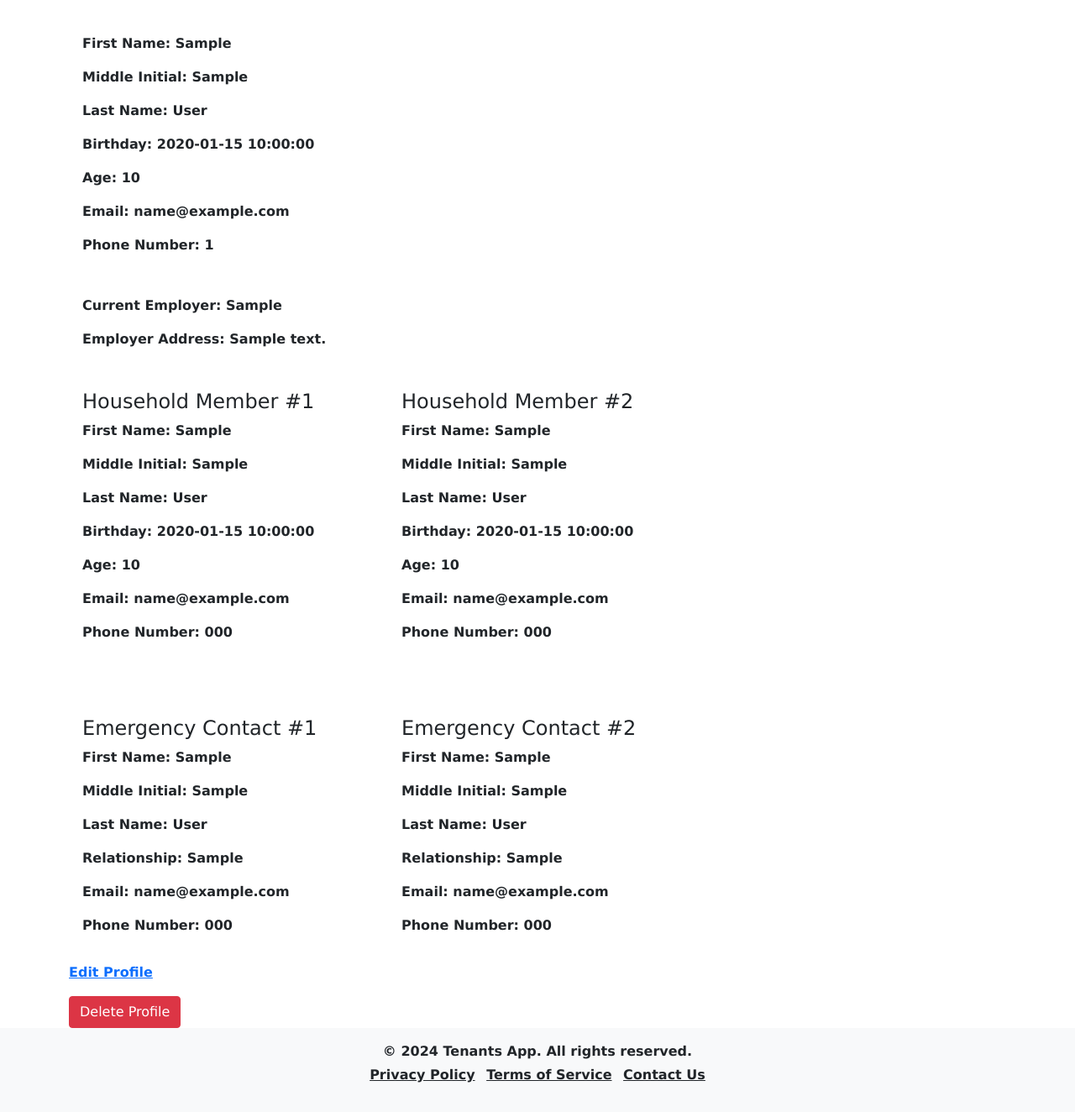
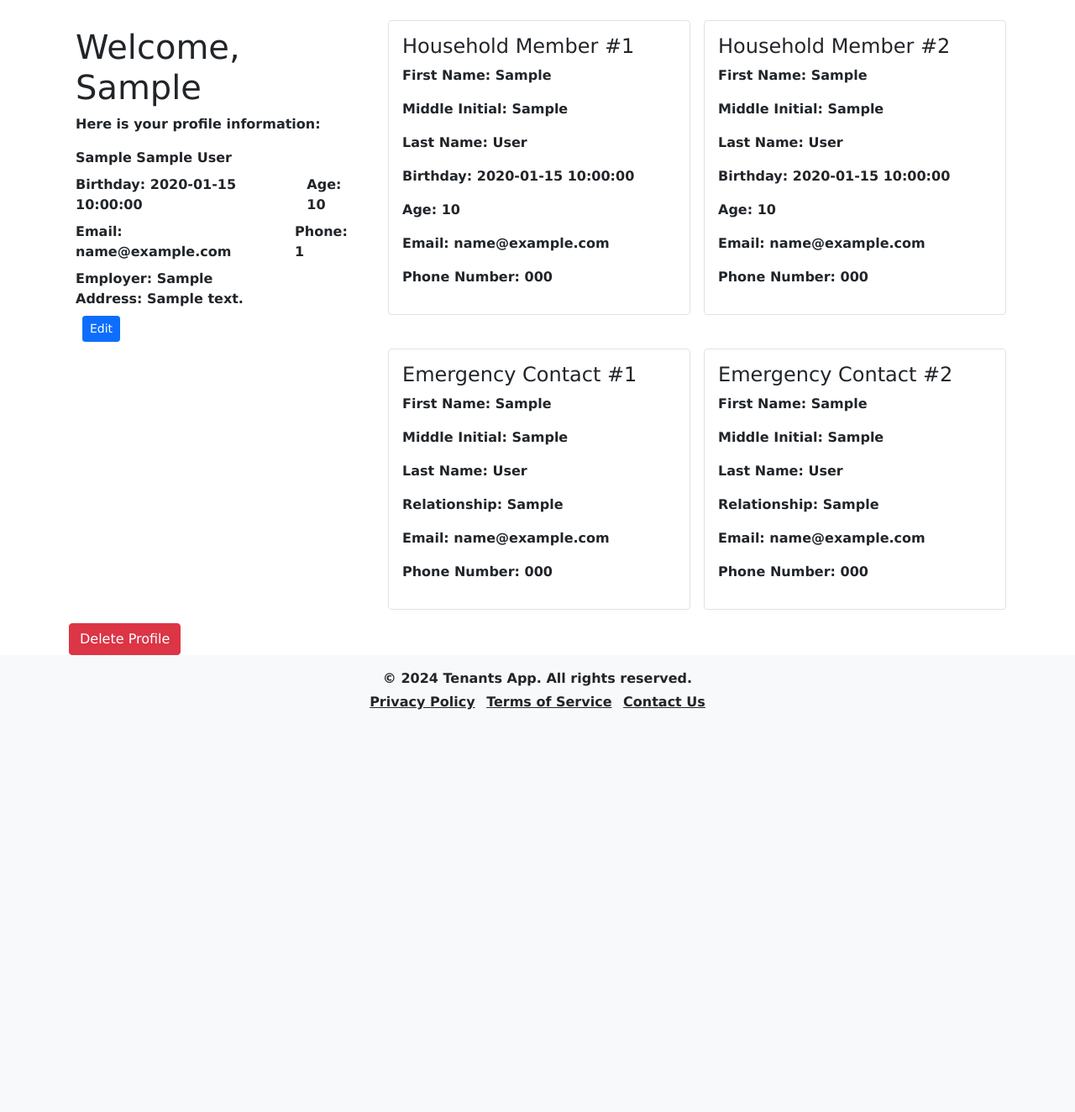
Before and after one commit to Aellantis/tenants-app, a Flask app: template templates/detail_tenant.html in a window 1280 px wide. Shown: the part 56-1380 px from the top of the page at 84% size. After the commit the page ends 901 px from the top, so only its background shows below. Run offline with Flask 3, Linux system fonts and the light colour scheme; the template is opened without the code that fills it: most values are stand-ins (such as "Sample title", 1, 10 or a date in 2020); some libraries are stand-ins or nearby versions.

Commit message:
edited layout

```diff
--- a/templates/detail_tenant.html
+++ b/templates/detail_tenant.html
@@ -2,36 +2,39 @@
 {% block title %} Profile {% endblock %}
 
 {% block content %}
+<div class="container mt-4">
+    <div class="row">
+        <div class="col-md-4">
+            <div class="p-2">
+                <h1>Welcome, {{ tenant["user_first_name"] }}</h1>
+                <p>Here is your profile information:</p>
 
-<div class="container mt-4">
-    <!-- <form action="/detail" method="POST" class="row g-4"> -->
-        <!-- Left Side: Username & Employer Info -->
-        <div class="col-md-4">
-                <div class="p-3">
-					<p class="">First Name: {{ tenant["user_first_name"] }}</p>
-                    <p class="">Middle Initial: {{ tenant["user_middle_initial"] }}</p>
-                    <p class="">Last Name: {{ tenant["user_last_name"] }}</p>
+                <p class="mb-2">
+                    {{ tenant["user_first_name"] }} {{ tenant["user_middle_initial"] }} {{ tenant["user_last_name"] }}
+                </p>
 
-                    <p class="">Birthday: {{ tenant["user_birthday"] }}</p>
+                <div class="d-flex mb-2">
+                    <p class="me-3 mb-0">Birthday: {{ tenant["user_birthday"] }}</p>
+                    <p class="mb-0">Age: {{ tenant["user_age"] }}</p>
+                </div>
 
-                    <p class="">Age: {{ tenant["user_age"] }}</p>
+                <div class="d-flex align-items-center mb-2">
+                    <p class="mb-0 me-3">Email: {{ tenant["user_email"] }}</p>
+                    <p class="mb-0">Phone: {{ tenant["user_phone_num"] }}</p>
+                </div>
 
-                    <p class="">Email: {{ tenant["user_email"] }}</p>
-
-                    <p class="">Phone Number: {{ tenant["user_phone_num"] }}</p>
-
+                <div class="mb-2">
+                    <p class="mb-0">Employer: {{ tenant["current_employer"] }}</p>
+                    <p class="mb-0">Address: {{ tenant["employer_address"] }}</p>
                 </div>
-                <div class="p-3">
-                    <p>Current Employer: {{ tenant["current_employer"] }}</p>
-                    <p>Employer Address: {{ tenant["employer_address"] }}</p>
+                <a href="/edit/{{ tenant['_id'] }}" class="btn btn-sm btn-primary ms-2">Edit</a>
             </div>
         </div>
 
-        <!-- Right Side: Household Members -->
         <div class="col-md-8">
             <div class="row g-3">
                 <div class="col-md-6">
-                    <div class="p-3">
+                    <div class="p-3 border rounded">
                         <h4>Household Member #1</h4>
                         <p>First Name: {{ tenant["hm_first_name_1"] }}</p>
                         <p>Middle Initial: {{ tenant["hm_m_initial_1"] }}</p>
@@ -43,7 +46,7 @@
                     </div>
                 </div>
                 <div class="col-md-6">
-                    <div class="p-3">
+                    <div class="p-3 border rounded">
                         <h4>Household Member #2</h4>
                         <p>First Name: {{ tenant["hm_first_name_2"] }}</p>
                         <p>Middle Initial: {{ tenant["hm_m_initial_2"] }}</p>
@@ -57,7 +60,7 @@
             </div>
             <div class="row g-3 mt-4">
                 <div class="col-md-6">
-                    <div class="p-3">
+                    <div class="p-3 border rounded">
                         <h4>Emergency Contact #1</h4>
                         <p>First Name: {{ tenant["er_first_name_1" ]}}</p>
                         <p>Middle Initial: {{ tenant["er_m_initial_1" ]}}</p>
@@ -68,7 +71,7 @@
                     </div>
                 </div>
                 <div class="col-md-6">
-                    <div class="p-3">
+                    <div class="p-3 border rounded">
                         <h4>Emergency Contact #2</h4>
                         <p>First Name: {{ tenant["er_first_name_2" ]}}</p>
                         <p>Middle Initial: {{ tenant["er_m_initial_2" ]}}</p>
@@ -80,9 +83,7 @@
                 </div>
             </div>
         </div>
-        <!-- Edit Profile Link -->
-		<a href="/edit/{{ tenant['_id'] }}">Edit Profile</a>
-    <!-- </form> -->
+    </div>
     <form action="/delete/{{ tenant['_id'] }}" method="POST">
         <button type="submit" class="btn btn-danger mt-3">Delete Profile</button>
     </form>
```
Lines whose indentation alone changed are shown as unchanged.
